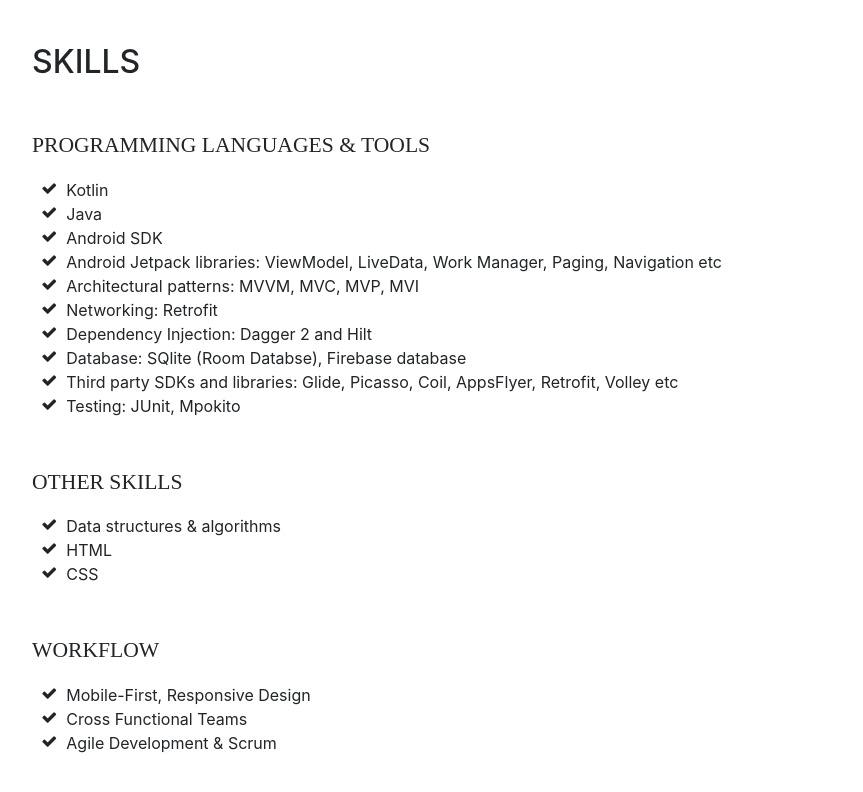
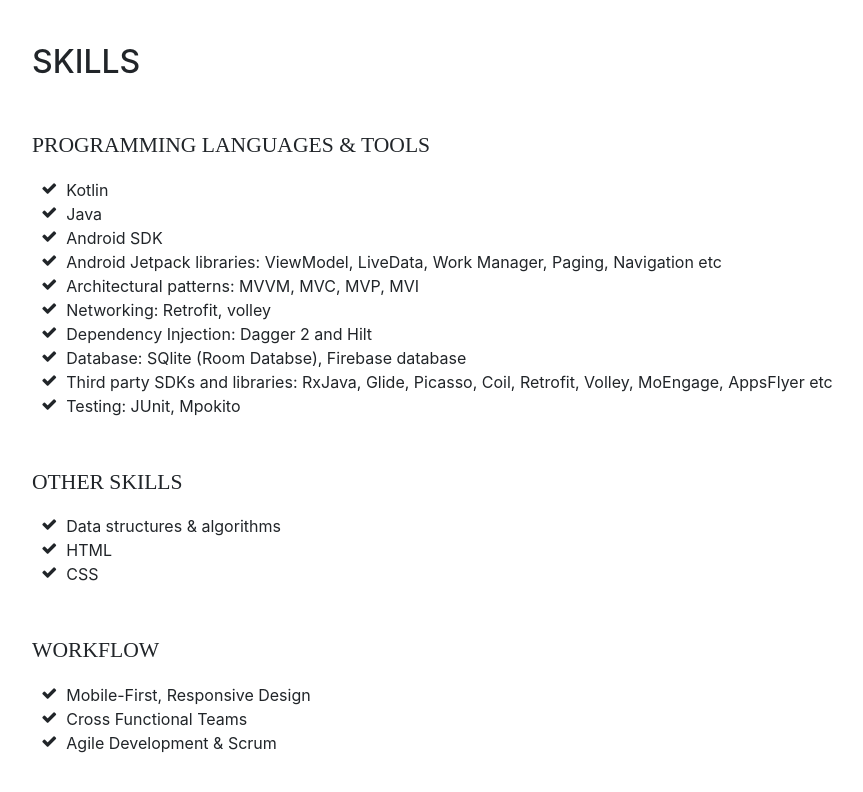
Before and after one commit to sunildev-01/SunilKumar, a website with bundled scripts: page index.html in a window 1280 px wide. Shown: the part 2405-3197 px from the top of the page, without its empty margins (288-1151 px from the left). Built offline with nearby package versions, Linux system fonts and the light colour scheme; a web font is replaced by a local one.

Commit message:
update index.html

```diff
--- a/index.html
+++ b/index.html
@@ -191,7 +191,7 @@
               Architectural patterns: MVVM, MVC, MVP, MVI</li>
             <li>
                 <i class="fa-li fa fa-check"></i>
-                Networking: Retrofit</li>
+                Networking: Retrofit, volley</li>
             <li>
                 <i class="fa-li fa fa-check"></i>
                 Dependency Injection: Dagger 2 and Hilt</li>
@@ -200,7 +200,7 @@
                     Database: SQlite (Room Databse), Firebase database</li>
                     <li>
                         <i class="fa-li fa fa-check"></i>
-                        Third party SDKs and libraries: Glide, Picasso, Coil, AppsFlyer, Retrofit, Volley etc</li>
+                        Third party SDKs and libraries: RxJava, Glide, Picasso, Coil, Retrofit, Volley, MoEngage, AppsFlyer etc</li>
 
                             <li>
                                 <i class="fa-li fa fa-check"></i>
```
